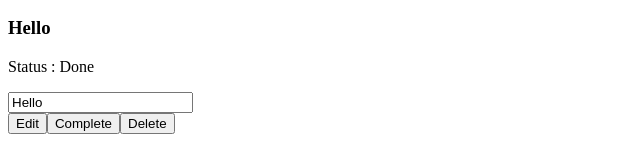
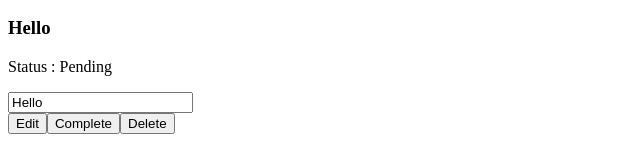
Before and after one commit to im-nilesh/ToDo-React---Internshala-Project, a React (Vite) app in the folder ToDo/: page / in a window 1280 px wide. Shown: the part 238-386 px from the top of the page, without its empty margins (0-640 px from the left). Built offline with nearby package versions, Linux system fonts and the light colour scheme.

Commit message:
refactor: update ToDoList component to include add, delete, mark completed, and edit functionalities

```diff
--- a/ToDo/src/App.jsx
+++ b/ToDo/src/App.jsx
@@ -13,15 +13,59 @@ function App() {
     {
       id: 2,
       desc: "Hello",
-      status: "Done",
+      status: "Pending",
     },
   ];
+
   const [todos, setTodos] = useState(todoList);
+
+  function addTodo(task) {
+    const newTodo = {
+      id: Date.now(),
+      desc: task,
+      status: "Pending",
+    };
+
+    setTodos([...todos, newTodo]);
+  }
+
+  function deleteTodo(id) {
+    const updatedTodos = todos.filter((item) => item.id !== id);
+    setTodos(updatedTodos);
+  }
+
+  function markCompleted(id) {
+    const updatedTodos = todos.map((item) => {
+      if (item.id === id) {
+        return { ...item, status: "Done" };
+      }
+      return item;
+    });
+
+    setTodos(updatedTodos);
+  }
+
+  function editTodo(id, newDesc) {
+    const updatedTodos = todos.map((item) => {
+      if (item.id === id) {
+        return { ...item, desc: newDesc };
+      }
+      return item;
+    });
+
+    setTodos(updatedTodos);
+  }
 
   return (
     <>
       <Header />
-      <ToDoList todos={todos} />
+      <ToDoList
+        todos={todos}
+        addTodo={addTodo}
+        deleteTodo={deleteTodo}
+        markCompleted={markCompleted}
+        editTodo={editTodo}
+      />
     </>
   );
 }
```
